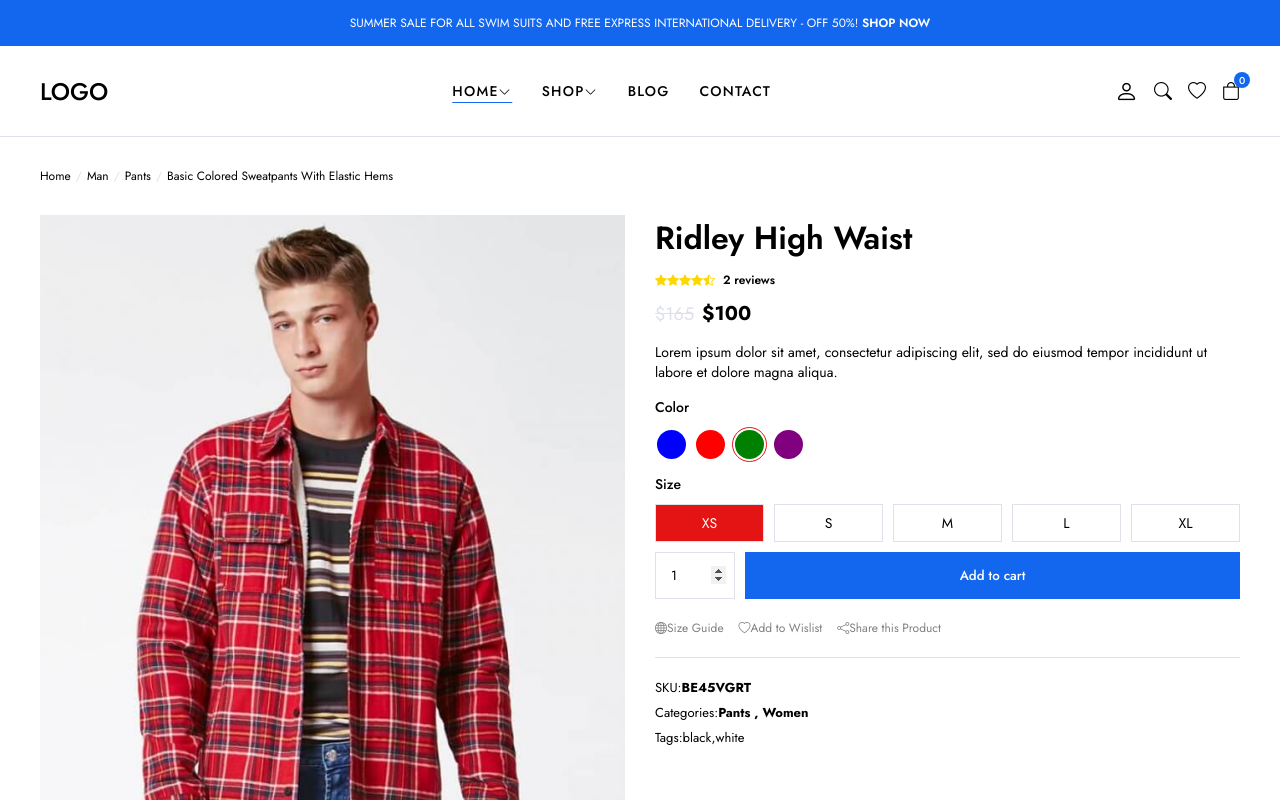
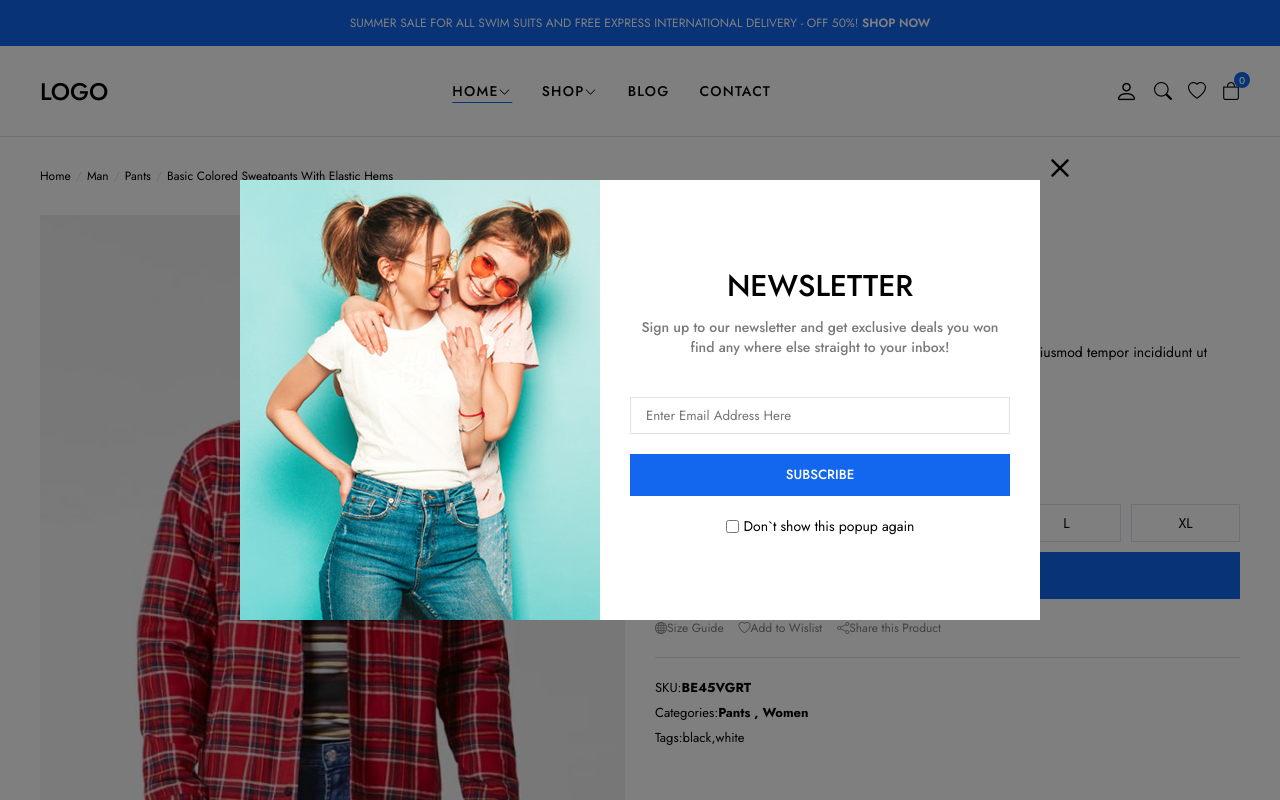
Before and after one commit to fatihtufan/e-commerce, a React (Vite) app in the folder frontend/: page / in a window 1280 px wide. Shown: the top 800 px of the page. Built offline with nearby package versions, Linux system fonts and the light colour scheme.

Commit message:
modal-dialog added with useState

```diff
--- a/frontend/src/components/Layout/Header/Header.jsx
+++ b/frontend/src/components/Layout/Header/Header.jsx
@@ -216,5 +216,5 @@
 export default Header;
 
 Header.propTypes = {
-  setIsSearchShow: PropTypes.node,
+  setIsSearchShow: PropTypes.func,
 };
--- /dev/null
+++ b/frontend/src/components/Modals/Dialog/Dialog.css
@@ -0,0 +1,100 @@
+.modal-dialog {
+    position: absolute;
+    top: 0;
+    left: 0;
+    width: 100%;
+    height: 100%;
+    display: flex;
+    justify-content: center;
+    align-items: center;
+    z-index: 999;
+    transition: 0.3s ease all;
+    visibility: hidden;
+    opacity: 0;
+  }
+
+  .modal-dialog.show {
+    visibility: visible !important;
+    opacity: 1;
+  }
+
+  /* .modal-dialog::after {
+    content: "";
+    width: 100%;
+    height: 100%;
+    background-color: black;
+    position: fixed;
+    top: 0;
+    left: 0;
+    opacity: 0.5;
+  } */
+
+  .modal-dialog .modal-content {
+    max-width: 800px;
+    width: 100%;
+    background-color: #fff;
+    position: fixed;
+    z-index: 10;
+    display: flex;
+    align-items: center;
+  }
+
+  .modal-dialog .modal-content .modal-close {
+    position: absolute;
+    top: -40px;
+    right: -40px;
+    background-color: transparent;
+    font-size: 40px;
+  }
+
+  .modal-dialog .modal-content .modal-image {
+    display: flex;
+  }
+
+  .modal-dialog .modal-content .popup-wrapper {
+    padding: 30px;
+    text-align: center;
+  }
+
+  .modal-dialog .modal-content .popup-title h3 {
+    font-size: 30px;
+    font-weight: 500;
+  }
+
+  .modal-dialog .modal-content .popup-text {
+    font-size: 14px;
+    color: #7a7a7a;
+    font-weight: 500;
+    margin-top: 10px;
+  }
+
+  .modal-dialog .modal-content .popup-form {
+    display: flex;
+    flex-direction: column;
+    row-gap: 20px;
+    margin-top: 40px;
+  }
+
+  .modal-dialog .modal-content .popup-form label {
+    display: flex;
+    align-items: center;
+    justify-content: center;
+    column-gap: 5px;
+    font-size: 14px;
+  }
+
+  @media (max-width: 576px) {
+    .modal-dialog .modal-content {
+      max-width: 350px;
+    }
+
+    .modal-dialog .modal-content .modal-close {
+      top: 0px;
+      right: 0px;
+      font-size: 30px;
+    }
+
+    .modal-dialog .modal-content .modal-image {
+      display: none;
+    }
+  }
--- /dev/null
+++ b/frontend/src/components/Modals/Dialog/Dialog.jsx
@@ -0,0 +1,46 @@
+import "./Dialog.css";
+import PropTypes from "prop-types";
+const Dialog = ({ isDialogShow, setIsDialogShow }) => {
+  return (
+    <div className={`modal-dialog ${isDialogShow ? "show" : ""}`}>
+      <div className="modal-content">
+        <button className="modal-close" onClick={() => setIsDialogShow(false)}>
+          <i className="bi bi-x"></i>
+        </button>
+        <div className="modal-image">
+          <img src="img/modal-dialog.jpg" alt="" />
+        </div>
+        <div className="popup-wrapper">
+          <div className="popup-content">
+            <div className="popup-title">
+              <h3>NEWSLETTER</h3>
+            </div>
+            <p className="popup-text">
+              Sign up to our newsletter and get exclusive deals you won find any
+              where else straight to your inbox!
+            </p>
+            <form className="popup-form">
+              <input type="text" placeholder="Enter Email Address Here" />
+              <button className="btn btn-primary">SUBSCRIBE</button>
+              <label>
+                <input type="checkbox" />
+                <span>Don`t show this popup again</span>
+              </label>
+            </form>
+          </div>
+        </div>
+      </div>
+      <div
+        className="modal-overlay"
+        onClick={() => setIsDialogShow(false)}
+      ></div>
+    </div>
+  );
+};
+
+export default Dialog;
+
+Dialog.propTypes = {
+  isDialogShow: PropTypes.bool,
+  setIsDialogShow: PropTypes.func,
+};
--- a/frontend/src/layouts/MainLayout.jsx
+++ b/frontend/src/layouts/MainLayout.jsx
@@ -3,12 +3,15 @@
 import PropTypes from "prop-types";
 import Search from "../components/Modals/Search/Search";
 import { useState } from "react";
+import Dialog from "../components/Modals/Dialog/Dialog";
 
 const MainLayout = ({ children }) => {
   const [isSearchShow, setIsSearchShow] = useState(false);
+  const [isDialogShow, setIsDialogShow] = useState(true);
 
   return (
     <div className="main-layout">
+      <Dialog isDialogShow={isDialogShow} setIsDialogShow={setIsDialogShow} />
       <Search isSearchShow={isSearchShow} setIsSearchShow={setIsSearchShow} />
       <Header setIsSearchShow={setIsSearchShow} />
       {children}
```
